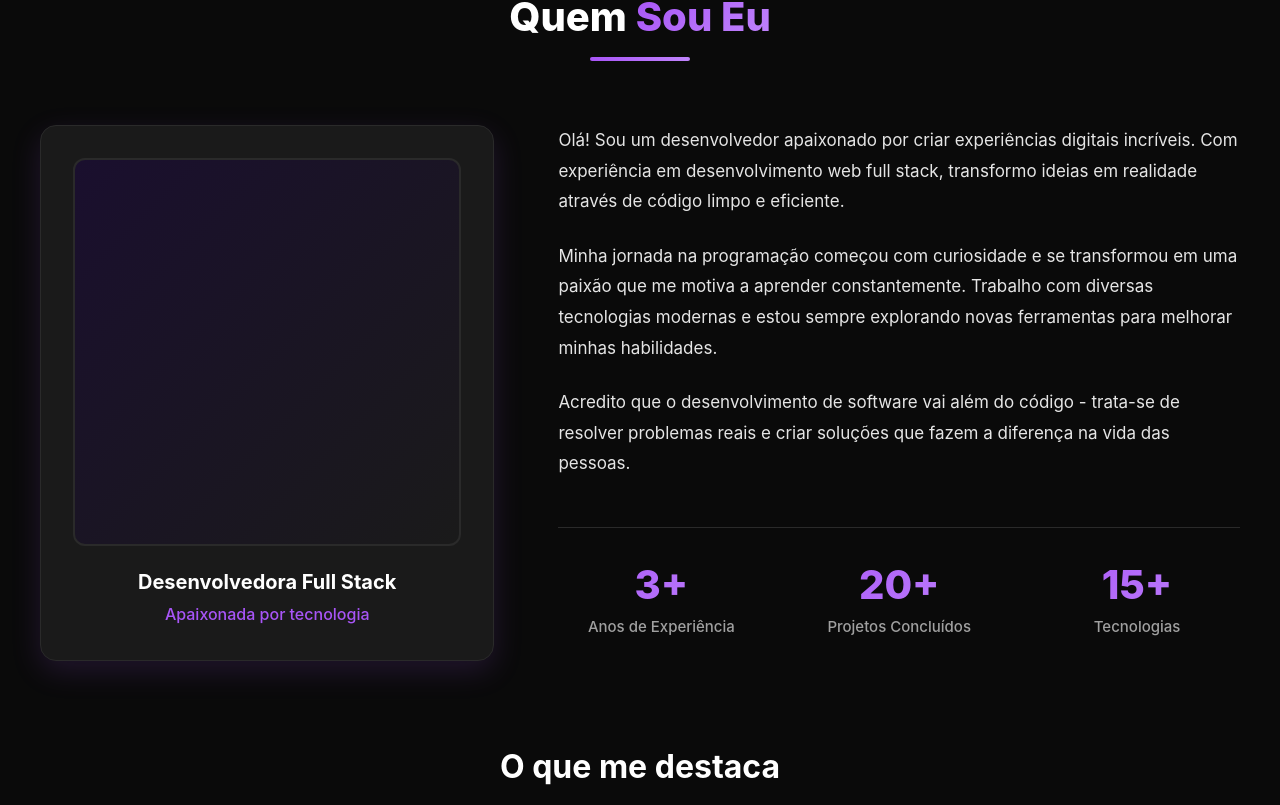
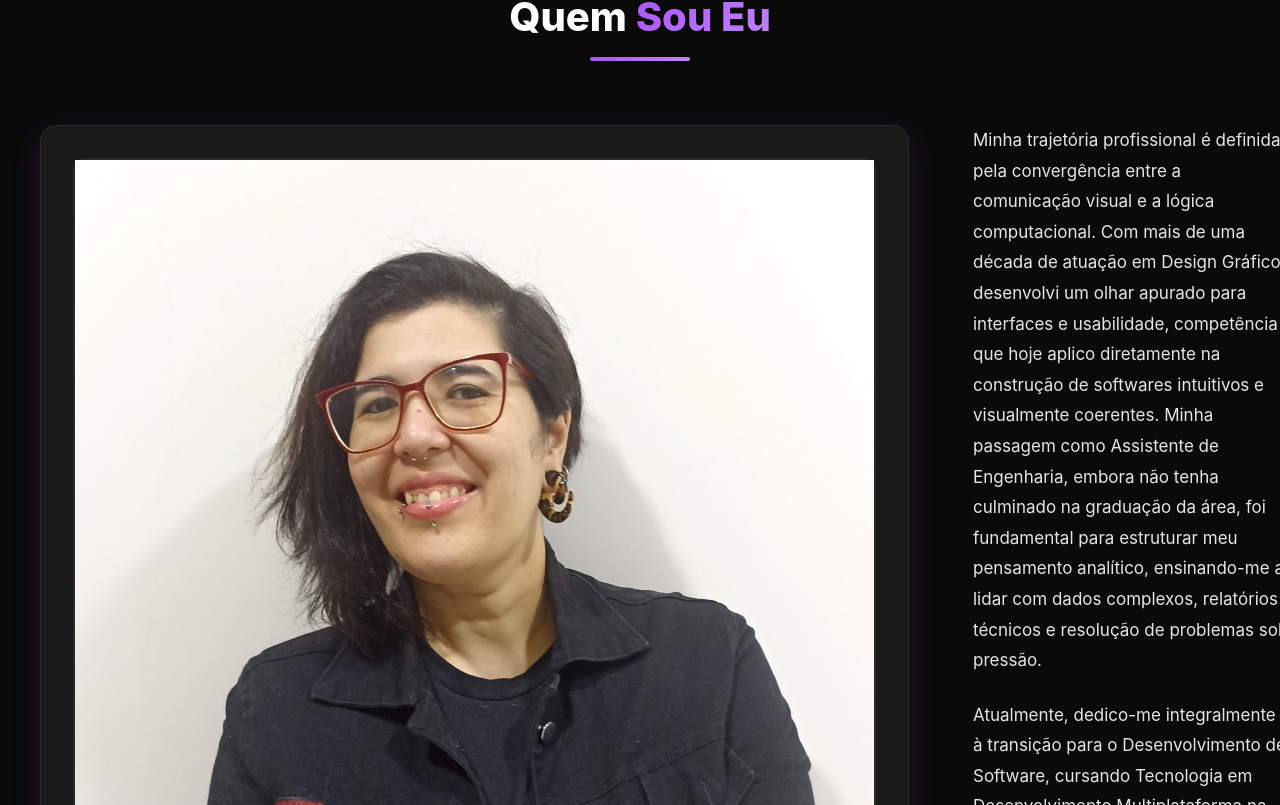
Before and after one commit to isabelmaito/Portfolio, a React (Vite) app: page / in a window 1280 px wide. Shown: the part 935-1740 px from the top of the page. Built offline with nearby package versions, Linux system fonts and the light colour scheme; the HTML template or start-up script is replaced by a standard one.

Commit message:
add profile photo and update professional description in Sobre component

```diff
--- a/src/pages/Sobre.jsx
+++ b/src/pages/Sobre.jsx
@@ -1,5 +1,6 @@
 import React from 'react';
 import { Code2, Rocket, Users, Award } from 'lucide-react';
+import profilePhoto from '../assets/Foto_eu_perfil.jpeg';
 import './Sobre.css';
 
 const Sobre = () => {
@@ -40,9 +41,7 @@ const Sobre = () => {
           <div className="sobre-image">
             <div className="profile-card">
               <div className="profile-placeholder">
-                <div className="profile-photo">
-                    <image src="/profile.jpg" alt="Foto de Perfil" className="profile-photo" />
-                </div>
+                <img src={profilePhoto} alt="Foto de Perfil" className="profile-photo" />
               </div>
               <div className="profile-info">
                 <h3>Desenvolvedora Full Stack</h3>
@@ -53,18 +52,24 @@ const Sobre = () => {
 
           <div className="sobre-content">
             <p className="sobre-text">
-              Olá! Sou um desenvolvedor apaixonado por criar experiências digitais incríveis.
-              Com experiência em desenvolvimento web full stack, transformo ideias em realidade
-              através de código limpo e eficiente.
+              Minha trajetória profissional é definida pela convergência entre a comunicação visual e a lógica computacional.
+              Com mais de uma década de atuação em Design Gráfico, desenvolvi um olhar apurado para interfaces e usabilidade,
+              competência que hoje aplico diretamente na construção de softwares intuitivos e visualmente coerentes.
+              Minha passagem como Assistente de Engenharia, embora não tenha culminado na graduação da área,
+              foi fundamental para estruturar meu pensamento analítico, ensinando-me a lidar com dados complexos,
+              relatórios técnicos e resolução de problemas sob pressão.
             </p>
             <p className="sobre-text">
-              Minha jornada na programação começou com curiosidade e se transformou em uma
-              paixão que me motiva a aprender constantemente. Trabalho com diversas tecnologias
-              modernas e estou sempre explorando novas ferramentas para melhorar minhas habilidades.
+              Atualmente, dedico-me integralmente à transição para o Desenvolvimento de Software, cursando Tecnologia em Desenvolvimento Multiplataforma na Fatec
+              e atuando como desenvolvedora freelancer. Tenho experiência prática na entrega de soluções Fullstack reais,
+              como o desenvolvimento completo de sistemas para o setor imobiliário, onde utilizei React, Material UI e Styled Components no front-end,
+              integrados a um back-end em Node.js (Express) e bancos de dados MySQL com Sequelize.
+
             </p>
             <p className="sobre-text">
-              Acredito que o desenvolvimento de software vai além do código - trata-se de
-              resolver problemas reais e criar soluções que fazem a diferença na vida das pessoas.
+              Meu objetivo é atuar como Desenvolvedora de Software, trazendo para o time não apenas o conhecimento técnico em JavaScript, Python e frameworks modernos,
+              mas também a maturidade de quem entende o produto de ponta a ponta, do protótipo no Figma à implementação do código e deploy.
+              Busco desafios que valorizem a capacidade de adaptação, o rigor técnico e a visão centrada na experiência do usuário.
             </p>
 
             <div className="stats">
```
